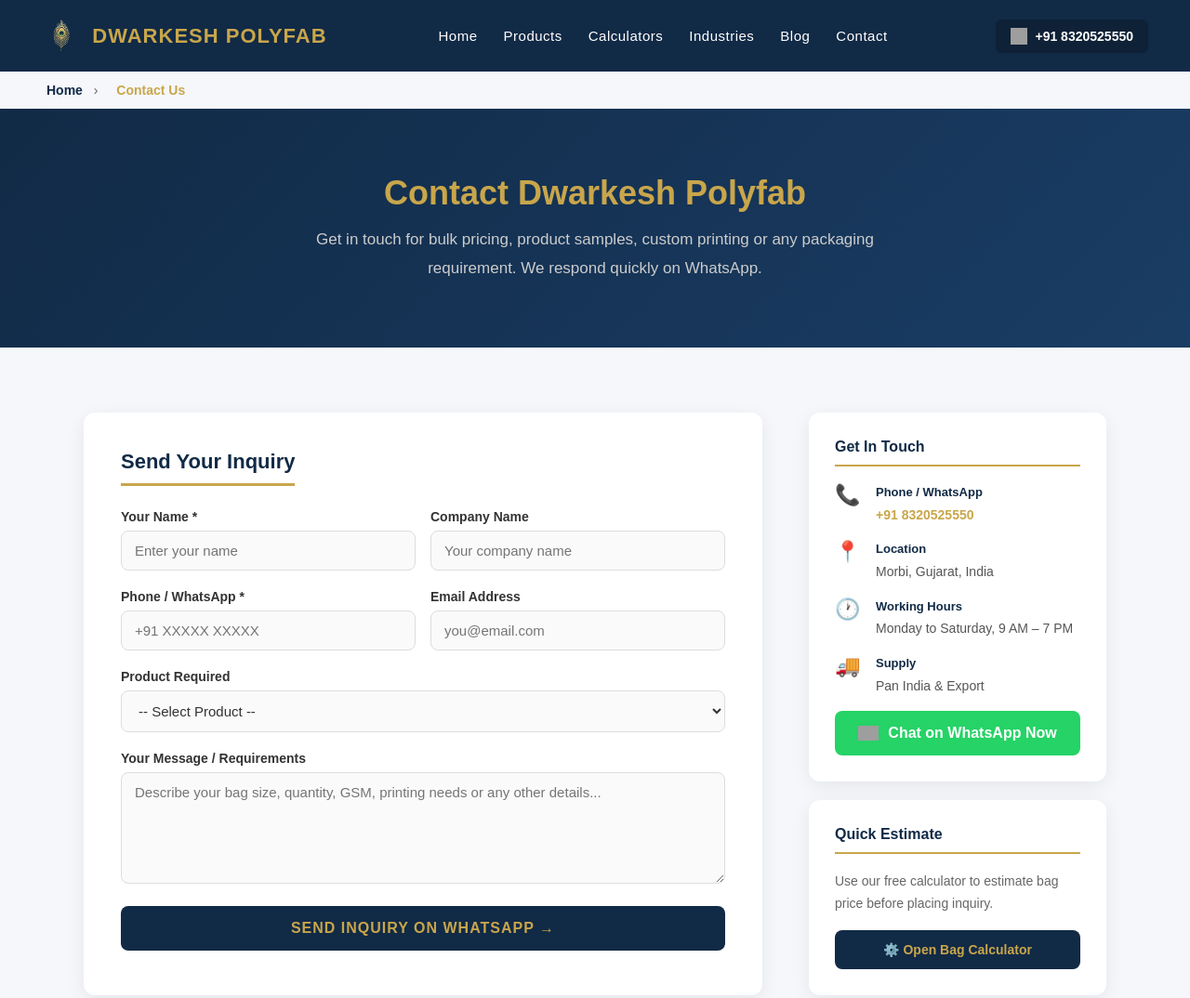
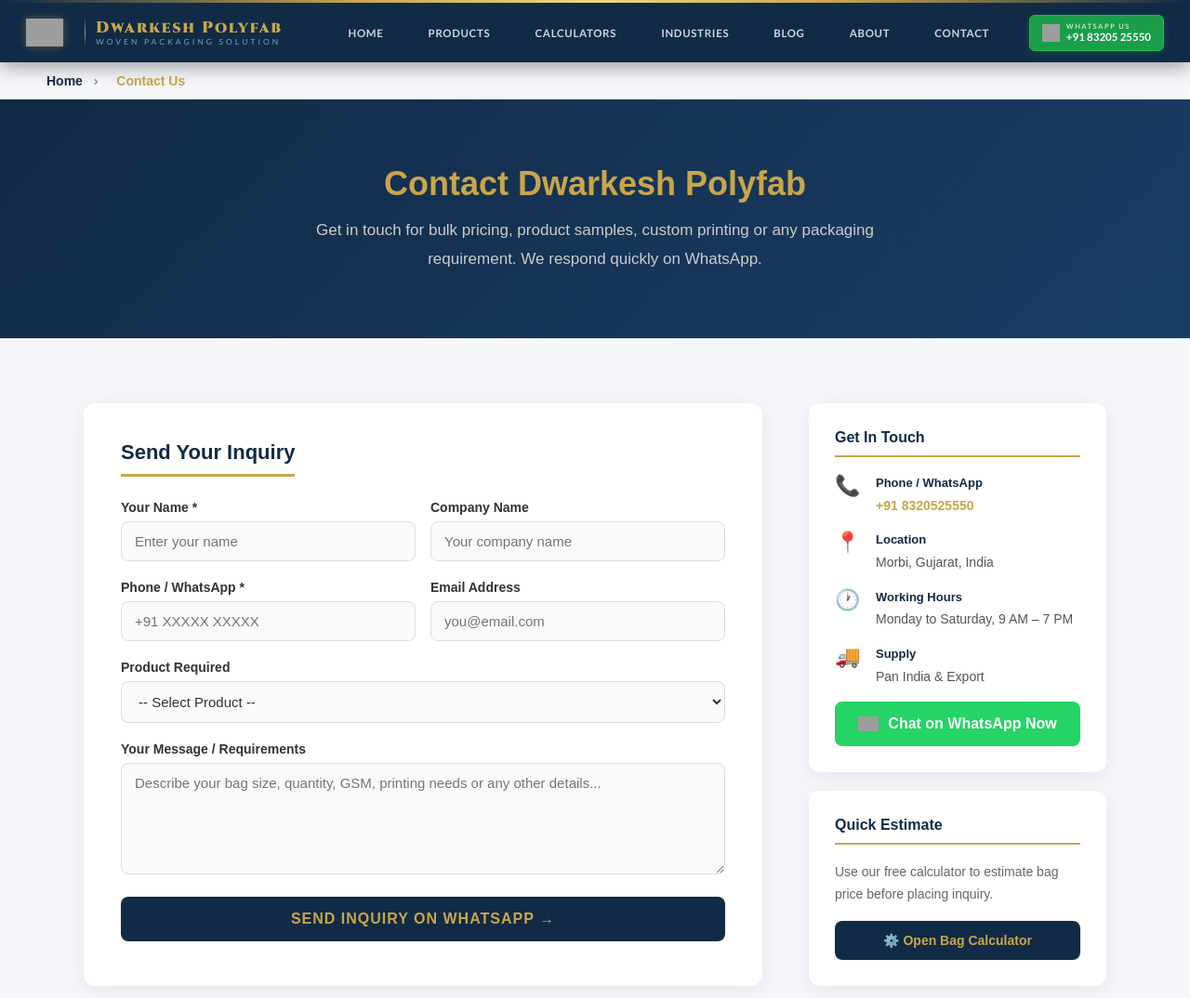
Before and after one commit to dwarkeshpolyfab/dwarkeshpolyfab, a plain HTML site: page pages/contact.html in a window 1280 px wide. Shown: the top 1074 px of the page at 93% size. Drawn offline with Linux system fonts and the light colour scheme; grey boxes are pictures that could not be loaded.

Commit message:
Update contact.html

```diff
--- a/pages/contact.html
+++ b/pages/contact.html
@@ -70,26 +70,21 @@
 </head>
 <body>
 
-  <header class="header">
-    <div class="logo-area">
-      <img src="../assets/images/logo.png" alt="Dwarkesh Polyfab Logo">
-      <span class="company-name">DWARKESH POLYFAB</span>
-    </div>
-    <nav class="main-nav">
-      <a href="../index.html">Home</a>
-      <a href="../products/index.html">Products</a>
-      <a href="../calculators/index.html">Calculators</a>
-      <a href="../industries/index.html">Industries</a>
-      <a href="../blog/index.html">Blog</a>
-      <a href="contact.html">Contact</a>
-    </nav>
-    <div class="header-contact">
-      <a class="whatsapp-btn" href="https://wa.me/918320525550" target="_blank">
-        <img src="https://cdn-icons-png.flaticon.com/512/733/733585.png" alt="WhatsApp">
-        <span>+91 8320525550</span>
-      </a>
-    </div>
-  </header>
+  <div id="header-placeholder" style="position:sticky;top:0;z-index:9999;"></div>
+<script>
+fetch('../components/header.html')
+  .then(r => r.text())
+  .then(html => {
+    const p = document.getElementById('header-placeholder');
+    p.innerHTML = html;
+    p.querySelectorAll('script').forEach(s => {
+      const ns = document.createElement('script');
+      ns.textContent = s.textContent;
+      document.body.appendChild(ns);
+      s.remove();
+    });
+  });
+</script>
 
   <div class="breadcrumb">
     <a href="../index.html">Home</a> <span>›</span>
```
